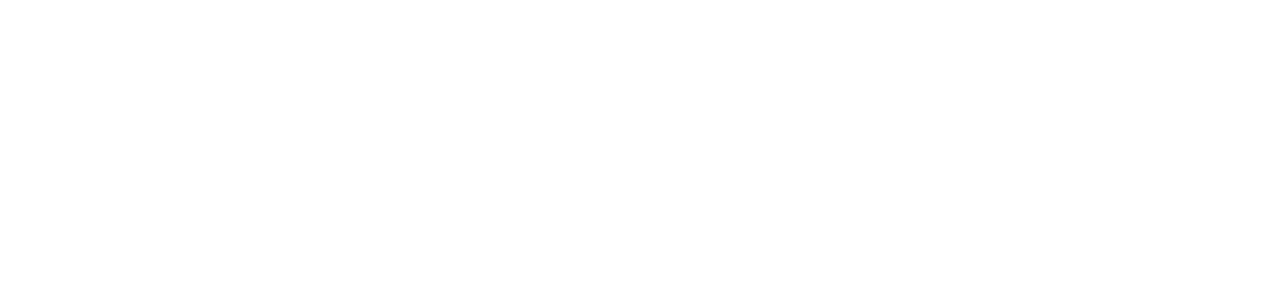
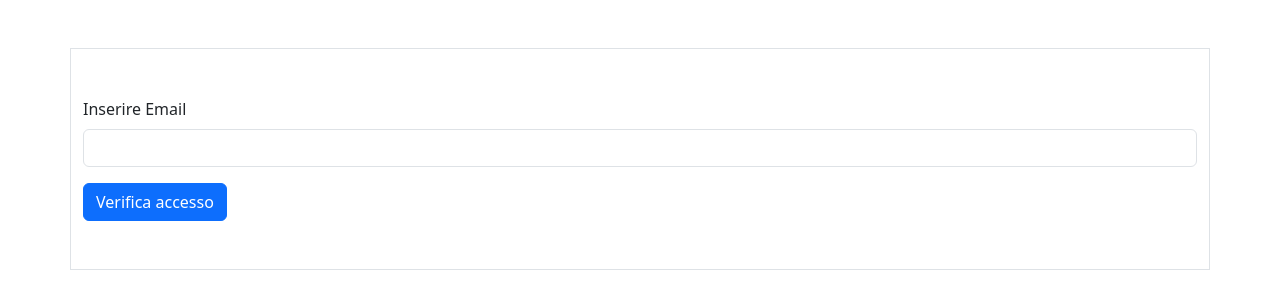
Before and after one commit to davidelunetta/js-mail-dadi, a plain HTML site: page index.html in a window 1280 px wide. Drawn offline with nearby package versions, Linux system fonts and the light colour scheme.

Commit message:
created graphics

```diff
--- a/index.html
+++ b/index.html
@@ -3,10 +3,22 @@
 <head>
     <meta charset="UTF-8">
     <meta name="viewport" content="width=device-width, initial-scale=1.0">
+    <link href="https://cdn.jsdelivr.net/npm/bootstrap@5.3.2/dist/css/bootstrap.min.css" rel="stylesheet" integrity="sha384-T3c6CoIi6uLrA9TneNEoa7RxnatzjcDSCmG1MXxSR1GAsXEV/Dwwykc2MPK8M2HN" crossorigin="anonymous">
     <title>JS-mail-dadi</title>
 </head>
 <body>
+    <div class="container border mt-5">
+        <form class="mt-5 mb-5">
+            <div class="mb-3">
+                <label class="form-label">Inserire Email</label>
+                <input type="email" class="form-control" id="emailInput">
 
+            </div>
+            <button type="button" onclick="verificaAccesso()" class="btn btn-primary">Verifica accesso</button>
+
+        </form>
+        <p id="risultato"></p>
+    </div>
 
     <script src="js/script.js"></script>
 </body>
```
